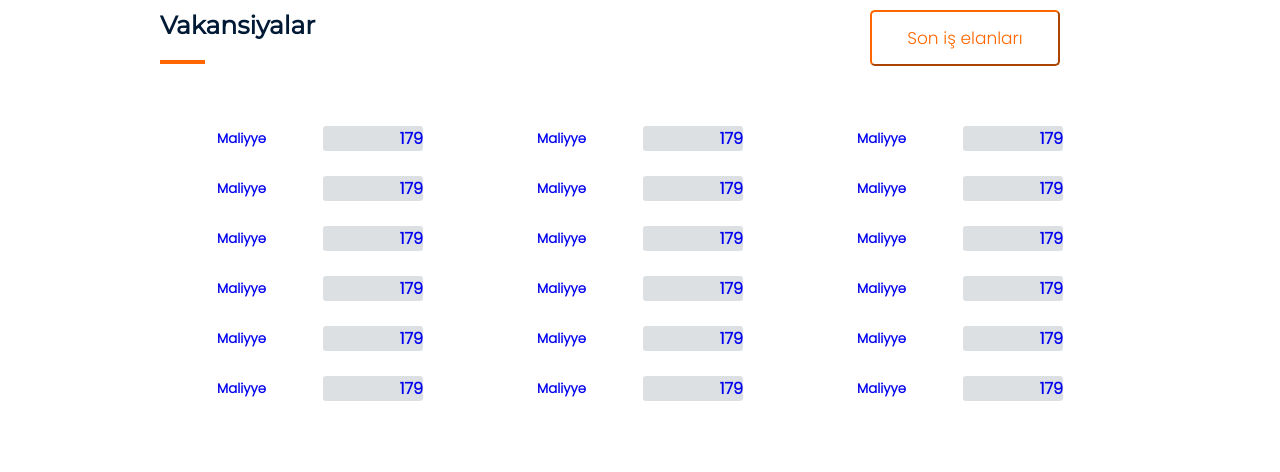
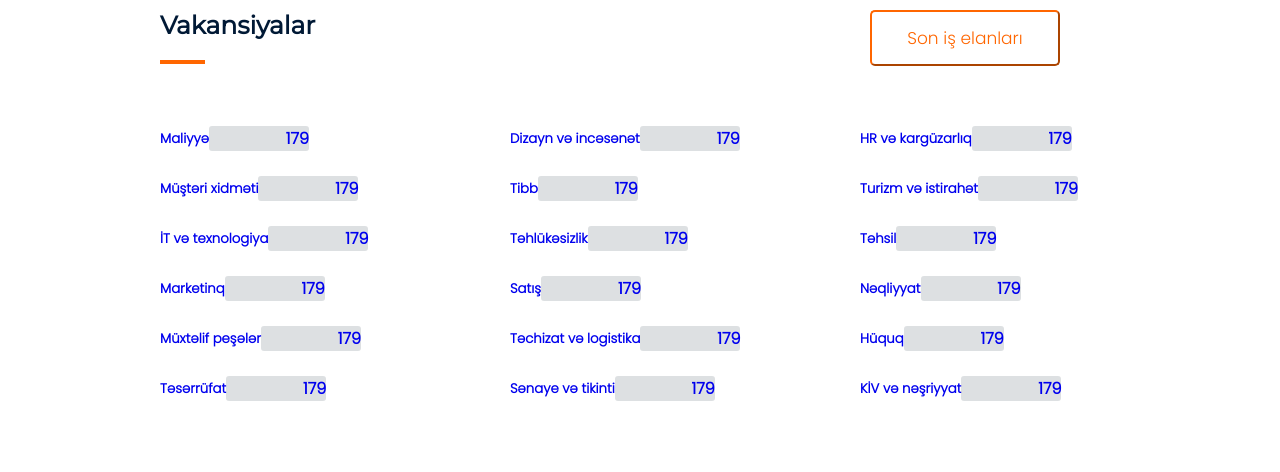
Before and after one commit to RashidaAvshar/offertask, a plain HTML site: page index.html in a window 1280 px wide. Shown: the part 980-1452 px from the top of the page. Drawn offline with Linux system fonts and the light colour scheme.

Commit message:
section 3td/list

```diff
--- a/assets/css/style.css
+++ b/assets/css/style.css
@@ -259,14 +259,16 @@ header{
 }
 .list-group ul li{
     margin-bottom: 25px;
-
-
+    display: flex;
+    flex-direction: row;
+    justify-content: flex-start;
+    width: 350px;
 }
 .list-group ul li a{
     display: flex;
     flex-direction: row;
     align-items: center;
-    justify-content: space-evenly;
+    justify-content: space-around;
     font-size: 16px;
     font-weight: 800;
 
@@ -287,6 +289,9 @@ header{
 .list-group ul li a p:hover {
     background-color: rgb(255, 102, 0);
     color: white;
+}
+.list-group ul li:hover{
+    background-color: #caced2;
 }
 
 
--- a/index.html
+++ b/index.html
@@ -119,103 +119,103 @@
                         </li>
                         <li class="card-list">
                             <a href="#">
-                                <h5>Maliyyə</h5>
+                                <h5>Müştəri xidməti</h5>
                                 <p><span>179</span></p>
                             </a>
                         </li>
                         <li class="card-list">
                             <a href="#">
-                                <h5>Maliyyə</h5>
+                                <h5>İT və texnologiya</h5>
                                 <p><span>179</span></p>
                             </a>
                         </li>
                         <li class="card-list">
                             <a href="#">
-                                <h5>Maliyyə</h5>
+                                <h5>Marketinq</h5>
                                 <p><span>179</span></p>
                             </a>
                         </li>
                         <li class="card-list">
                             <a href="#">
-                                <h5>Maliyyə</h5>
+                                <h5>Müxtəlif peşələr</h5>
                                 <p><span>179</span></p>
                             </a>
                         </li>
                         <li class="card-list">
                             <a href="#">
-                                <h5>Maliyyə</h5>
+                                <h5>Təsərrüfat</h5>
                                 <p><span>179</span></p>
                             </a>
                         </li>
                         <li class="card-list">
                             <a href="#">
-                                <h5>Maliyyə</h5>
+                                <h5>Dizayn və incəsənət</h5>
                                 <p><span>179</span></p>
                             </a>
                         </li>
                         <li class="card-list">
                             <a href="#">
-                                <h5>Maliyyə</h5>
+                                <h5>Tibb</h5>
                                 <p><span>179</span></p>
                             </a>
                         </li>
                         <li class="card-list">
                             <a href="#">
-                                <h5>Maliyyə</h5>
+                                <h5>Təhlükəsizlik</h5>
                                 <p><span>179</span></p>
                             </a>
                         </li>
                         <li class="card-list">
                             <a href="#">
-                                <h5>Maliyyə</h5>
+                                <h5>Satış</h5>
                                 <p><span>179</span></p>
                             </a>
                         </li>
                         <li class="card-list">
                             <a href="#">
-                                <h5>Maliyyə</h5>
+                                <h5>Təchizat və logistika</h5>
                                 <p><span>179</span></p>
                             </a>
                         </li>
                         <li class="card-list">
                             <a href="#">
-                                <h5>Maliyyə</h5>
+                                <h5>Sənaye və tikinti</h5>
                                 <p><span>179</span></p>
                             </a>
                         </li>
                         <li class="card-list">
                             <a href="#">
-                                <h5>Maliyyə</h5>
+                                <h5>HR və kargüzarlıq</h5>
                                 <p><span>179</span></p>
                             </a>
                         </li>
                         <li class="card-list">
                             <a href="#">
-                                <h5>Maliyyə</h5>
+                                <h5>Turizm və istirahət</h5>
                                 <p><span>179</span></p>
                             </a>
                         </li>
                         <li class="card-list">
                             <a href="#">
-                                <h5>Maliyyə</h5>
+                                <h5>Təhsil</h5>
                                 <p><span>179</span></p>
                             </a>
                         </li>
                         <li class="card-list">
                             <a href="#">
-                                <h5>Maliyyə</h5>
+                                <h5>Nəqliyyat</h5>
                                 <p><span>179</span></p>
                             </a>
                         </li>
                         <li class="card-list">
                             <a href="#">
-                                <h5>Maliyyə</h5>
+                                <h5>Hüquq</h5>
                                 <p><span>179</span></p>
                             </a>
                         </li>
                         <li class="card-list">
                             <a href="#">
-                                <h5>Maliyyə</h5>
+                                <h5>KİV və nəşriyyat</h5>
                                 <p><span>179</span></p>
                             </a>
                         </li>
@@ -392,7 +392,6 @@
                     <figure><a href="#"><img src="./assets/image/bbbbbbbbbbbbb.PNG" alt=""></a></figure>
                 </div>
                 <div class="helpful-section">
-
                     <div class="helpful-advice-card-banner">
                         <div class="banner-helpful">
                             <h2>Faydalı məsləhətlər</h2>
```
